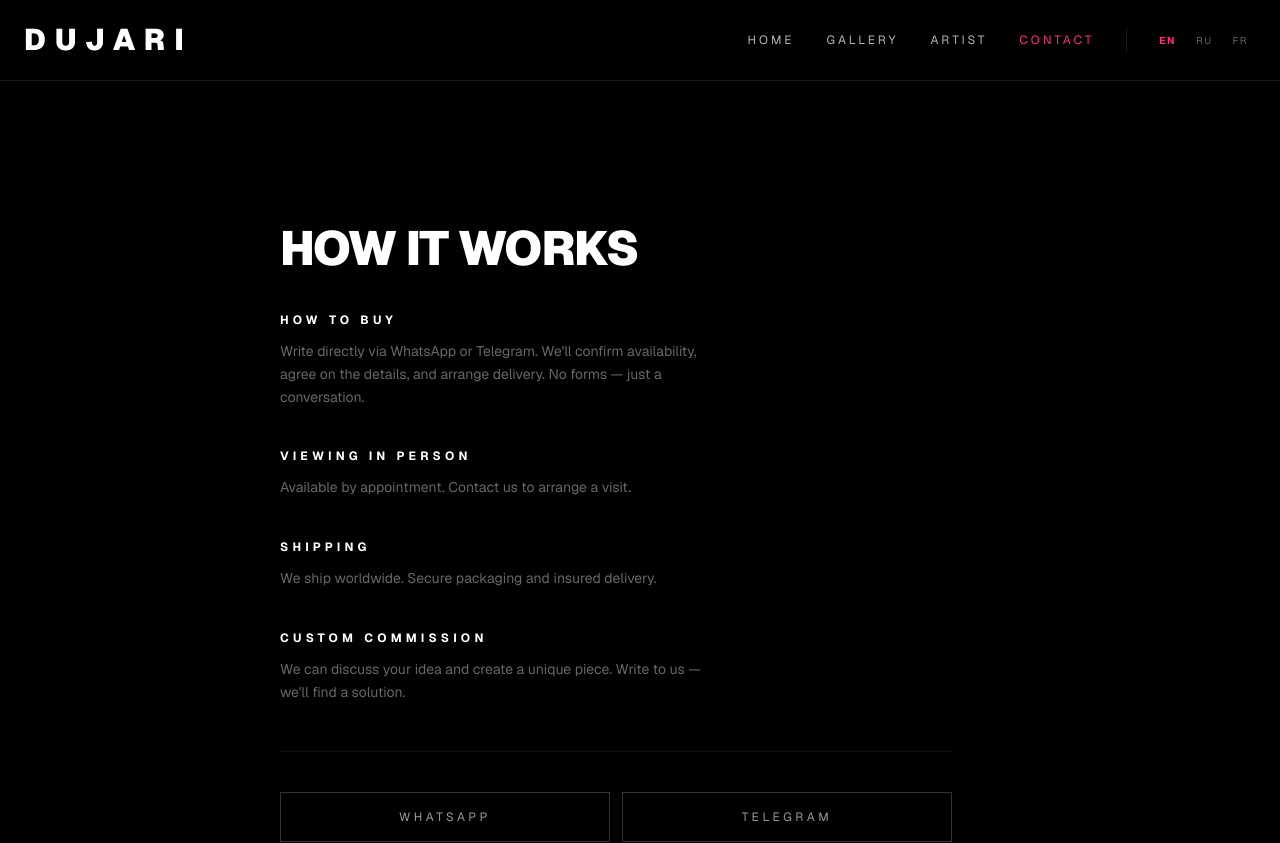
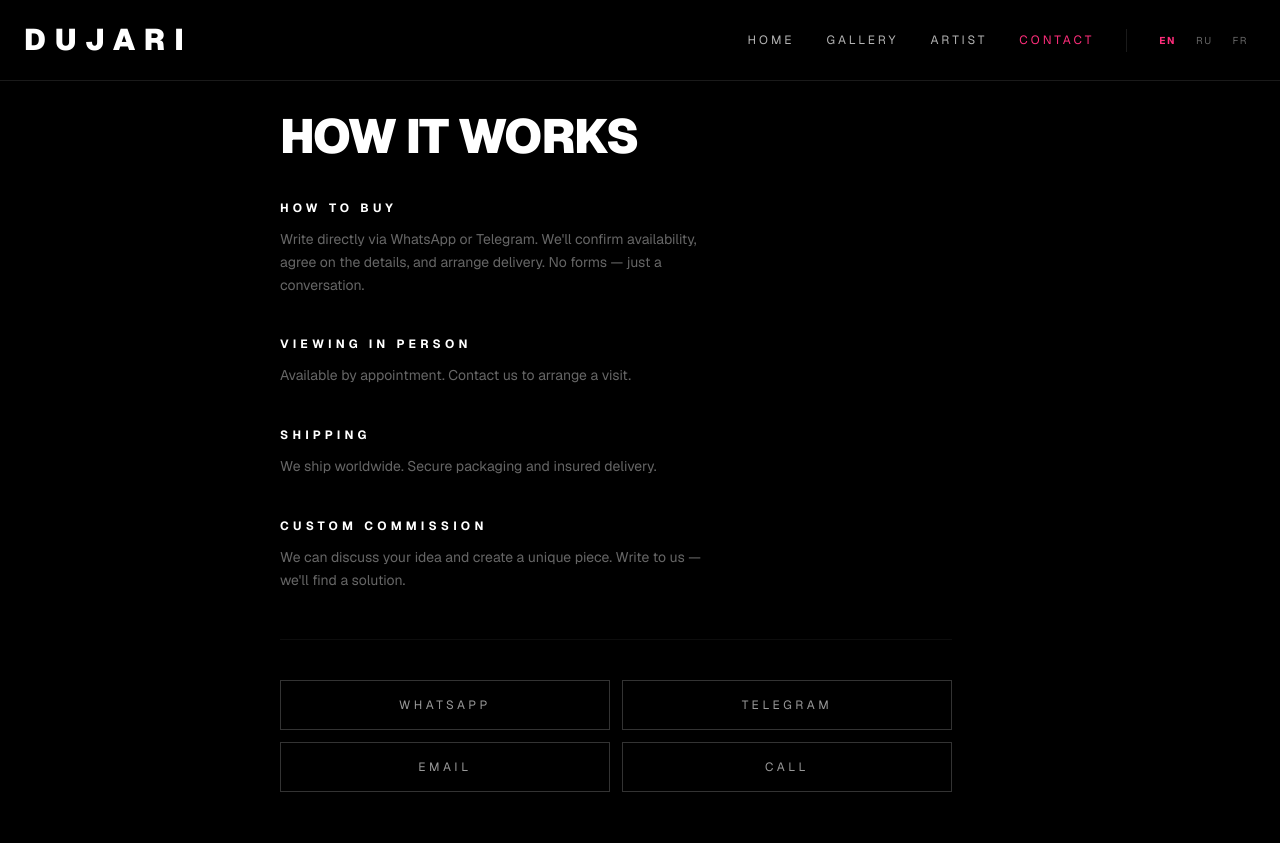
Before and after one commit to genfreemix/dujari, a Next.js app: page /contact in a window 1280 px wide. Shown: the top 843 px of the page. Built offline with nearby package versions, Linux system fonts and the light colour scheme.

Commit message:
fix: move contact page content closer to top edge

```diff
--- a/src/app/contact/page.tsx
+++ b/src/app/contact/page.tsx
@@ -18,8 +18,8 @@ export default function ContactPage() {
   const phoneUrl = `tel:+33600000000`;
 
   return (
-    <div className="pt-20 md:pt-24 bg-black min-h-screen">
-      <section className="py-20 md:py-32">
+    <div className="pt-14 md:pt-16 bg-black min-h-screen">
+      <section className="pt-10 pb-20 md:pt-12 md:pb-28">
         <div className="max-w-3xl mx-auto px-6">
           <div>
             <h1 className="text-white text-3xl md:text-5xl font-black tracking-tight uppercase mb-10">
```
